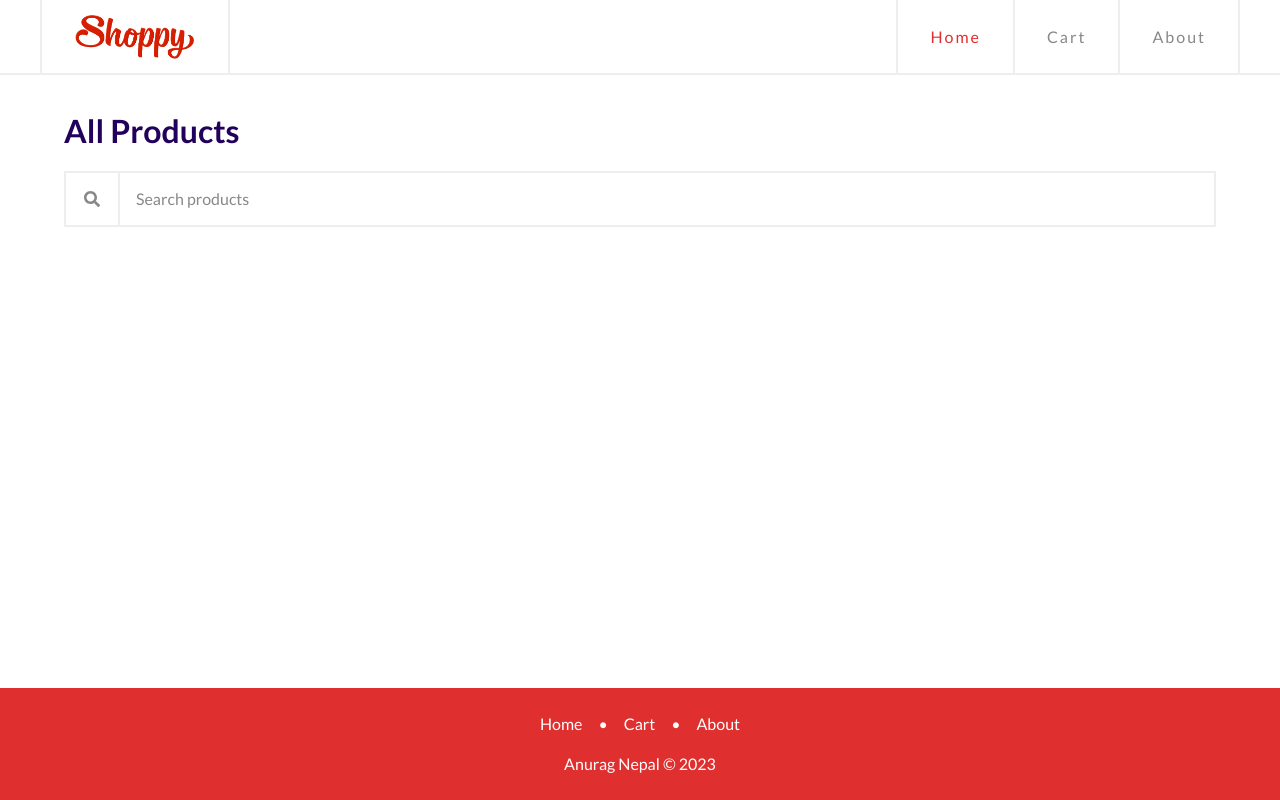
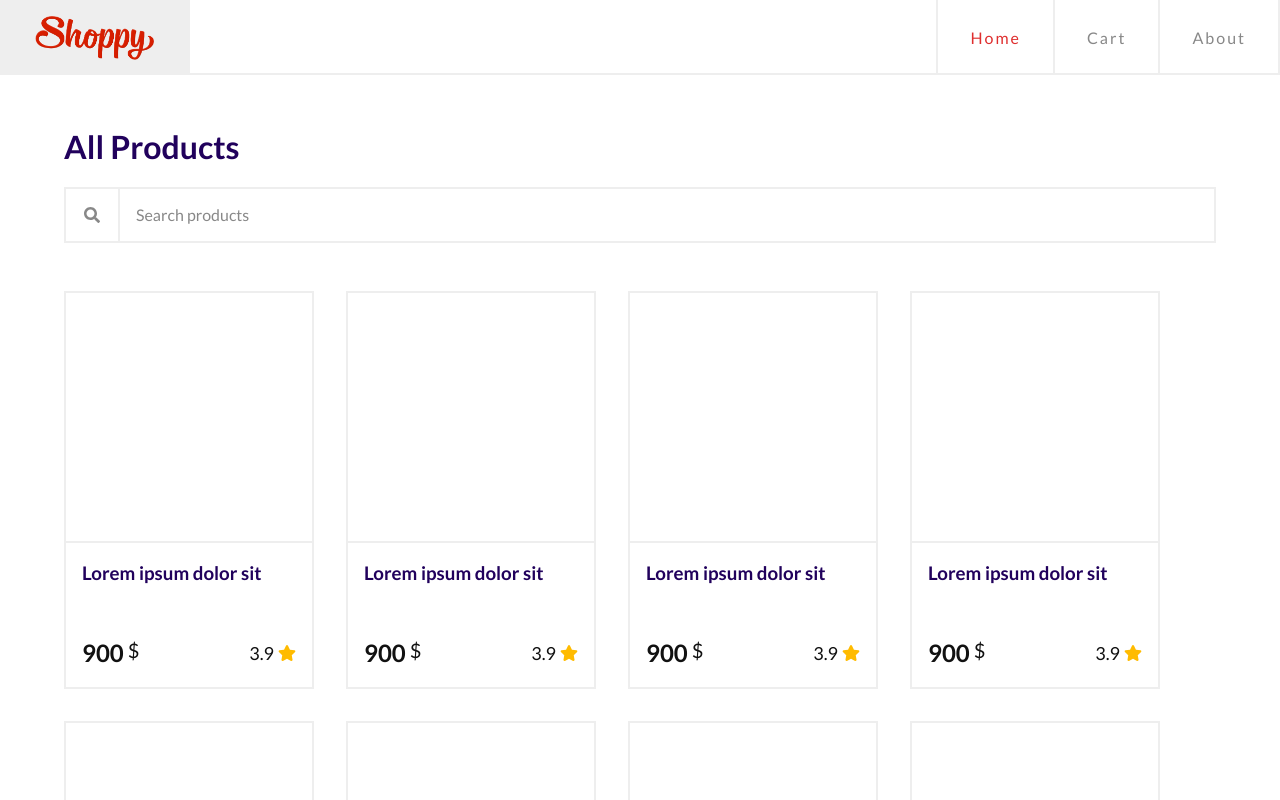
Before and after one commit to anuragnepal10/shoppy, a React (Vite) app: page / in a window 1280 px wide. Shown: the top 800 px of the page. Built offline with nearby package versions, Linux system fonts and the light colour scheme.

Commit message:
created home page design

```diff
--- a/src/common/color.scss
+++ b/src/common/color.scss
@@ -6,4 +6,4 @@ $neutral: #111;
 $neutral-balance: #888;
 $neutral-inverted: #fff;
 $balance: #eee;
-$yellow: rgb(255, 196, 0);
+$yellow: rgb(255, 187, 0);
--- a/src/common/global.scss
+++ b/src/common/global.scss
@@ -52,7 +52,8 @@ body {
 }
 
 h1,
-h2 {
+h2,
+h3 {
 	color: clr.$secondary;
 }
 
@@ -60,3 +61,25 @@ h1 {
 	font-size: 2rem;
 	margin-bottom: 1rem;
 }
+
+// Scroll bar
+
+::-webkit-scrollbar {
+	width: 8px;
+}
+
+::-webkit-scrollbar-track {
+	background-color: clr.$balance;
+}
+
+::-webkit-scrollbar-thumb {
+	background-color: clr.$primary;
+}
+
+/* fixed position for the scrollbar */
+::-webkit-scrollbar {
+	position: fixed;
+	right: 0;
+	top: 0;
+	height: 100vh;
+}
--- a/src/common/template.scss
+++ b/src/common/template.scss
@@ -2,3 +2,4 @@
 
 $border: 2px solid clr.$balance;
 $transition: 0.2s ease;
+$container-width: 1378px;
--- a/src/components/Header/Header.scss
+++ b/src/components/Header/Header.scss
@@ -2,13 +2,15 @@
 @use '/src/common/template.scss' as tem;
 
 header {
+	background-color: clr.$neutral-inverted;
 	height: 75px;
 	border-bottom: tem.$border;
 	.wrapper {
-		width: min(1200px, 100%);
+		width: min(tem.$container-width, 100%);
 		display: flex;
 		justify-content: space-between;
 		align-items: center;
+		height: 75px;
 
 		.logo-container {
 			padding-inline: 2rem;
--- a/src/components/Layout/Layout.scss
+++ b/src/components/Layout/Layout.scss
@@ -1,12 +1,19 @@
+@use '/src/common/template.scss' as tem;
+
 #root {
 	height: 100%;
+}
+
+body {
+	overflow-y: scroll;
 }
 
 .App {
 	height: 100%;
 	display: flex;
 	flex-direction: column;
-	gap: 2rem;
+	gap: 3rem;
+	overflow: visible;
 }
 
 main {
@@ -15,6 +22,6 @@ main {
 
 .wrapper {
 	height: 100%;
-	width: min(1200px, 90%);
+	width: min(tem.$container-width, 90%);
 	margin-inline: auto;
 }
--- /dev/null
+++ b/src/features/product/ProductCard/ProductCard.jsx
@@ -0,0 +1,25 @@
+import React from 'react'
+import './ProductCard.scss'
+import { FaStar } from 'react-icons/fa'
+
+const ProductCard = () => {
+	return (
+		<article className="product-card">
+			<div className="product-card-image-container"></div>
+			<div className="product-card-info-container">
+				<h3 className="product-card-title">Lorem ipsum dolor sit</h3>
+				<div>
+					<p className="product-card-price">
+						900<span> $</span>
+					</p>
+					<p className="product-card-rating">
+						3.9
+						<FaStar className="star-icon" />
+					</p>
+				</div>
+			</div>
+		</article>
+	)
+}
+
+export default ProductCard
--- /dev/null
+++ b/src/features/product/ProductCard/ProductCard.scss
@@ -0,0 +1,58 @@
+@use '/src/common/template.scss' as tem;
+@use '/src/common/color.scss' as clr;
+
+.product-card {
+	border: tem.$border;
+	display: flex;
+	flex-direction: column;
+	width: 250px;
+
+	.product-card-image-container {
+		border-bottom: tem.$border;
+		width: 100%;
+		height: 250px;
+	}
+
+	.product-card-info-container {
+		flex-grow: 1;
+		display: flex;
+		flex-direction: column;
+		justify-content: space-between;
+		padding: 1rem;
+		gap: 1rem;
+
+		.product-card-title {
+			height: 60px;
+			overflow: hidden;
+		}
+
+		div {
+			display: flex;
+			justify-content: space-between;
+			align-items: center;
+
+			.product-card-price {
+				display: flex;
+				gap: 0.25rem;
+				font-weight: bold;
+				font-size: 1.5rem;
+
+				span {
+					font-size: 1.25rem;
+					font-weight: lighter;
+				}
+			}
+
+			.product-card-rating {
+				font-size: 1.125rem;
+				display: flex;
+				align-items: center;
+				gap: 0.25rem;
+
+				.star-icon {
+					color: clr.$yellow;
+				}
+			}
+		}
+	}
+}
--- /dev/null
+++ b/src/features/product/ProductContainer/ProductContainer.jsx
@@ -0,0 +1,21 @@
+import React from 'react'
+import './ProductContainer.scss'
+import ProductCard from '../ProductCard/ProductCard'
+
+const ProductContainer = () => {
+	return (
+		<section className="product-container">
+			<ProductCard />
+			<ProductCard />
+			<ProductCard />
+			<ProductCard />
+			<ProductCard />
+			<ProductCard />
+			<ProductCard />
+			<ProductCard />
+			<ProductCard />
+		</section>
+	)
+}
+
+export default ProductContainer
--- /dev/null
+++ b/src/features/product/ProductContainer/ProductContainer.scss
@@ -0,0 +1,7 @@
+.product-container {
+	width: 100%;
+	display: grid;
+	grid-template-columns: repeat(auto-fill, 250px);
+	gap: 2rem;
+	// justify-content: center;
+}
--- a/src/features/search/Searchbar/Searchbar.scss
+++ b/src/features/search/Searchbar/Searchbar.scss
@@ -4,6 +4,7 @@
 .search-bar {
 	display: flex;
 	height: 3.5rem;
+	margin-bottom: 3rem;
 	.search-icon-holder {
 		width: 3.5rem;
 		display: grid;
--- a/src/pages/HomePage/HomePage.jsx
+++ b/src/pages/HomePage/HomePage.jsx
@@ -1,6 +1,7 @@
 import React from 'react'
 import { useNavbar } from '../../hooks/useNavbar'
 import Searchbar from '../../features/search/Searchbar/Searchbar'
+import ProductContainer from '../../features/product/ProductContainer/ProductContainer'
 
 const HomePage = () => {
 	useNavbar('home')
@@ -9,6 +10,7 @@ const HomePage = () => {
 		<div className="wrapper">
 			<h1 className="page-title">All Products</h1>
 			<Searchbar />
+			<ProductContainer />
 		</div>
 	)
 }
```
